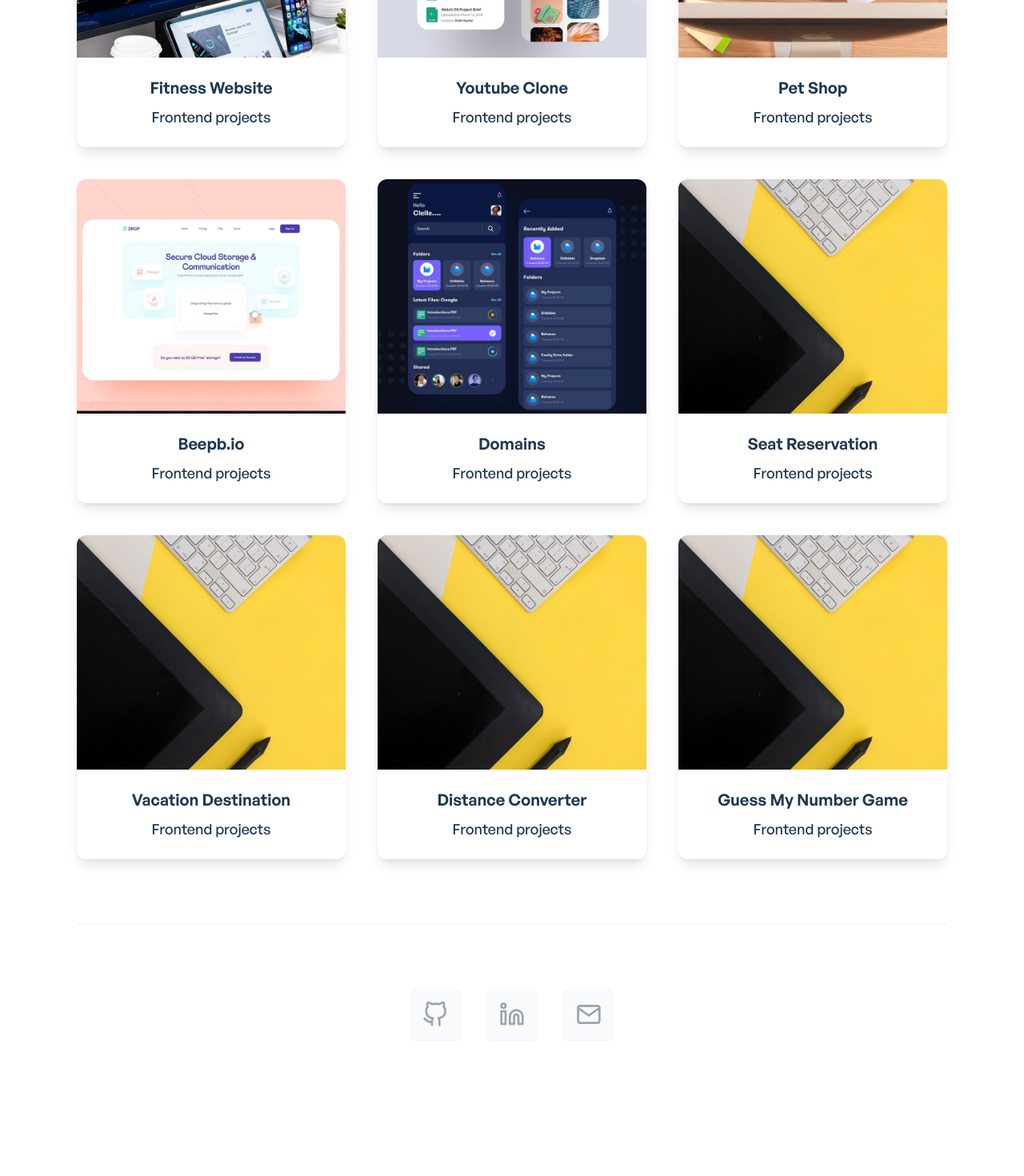
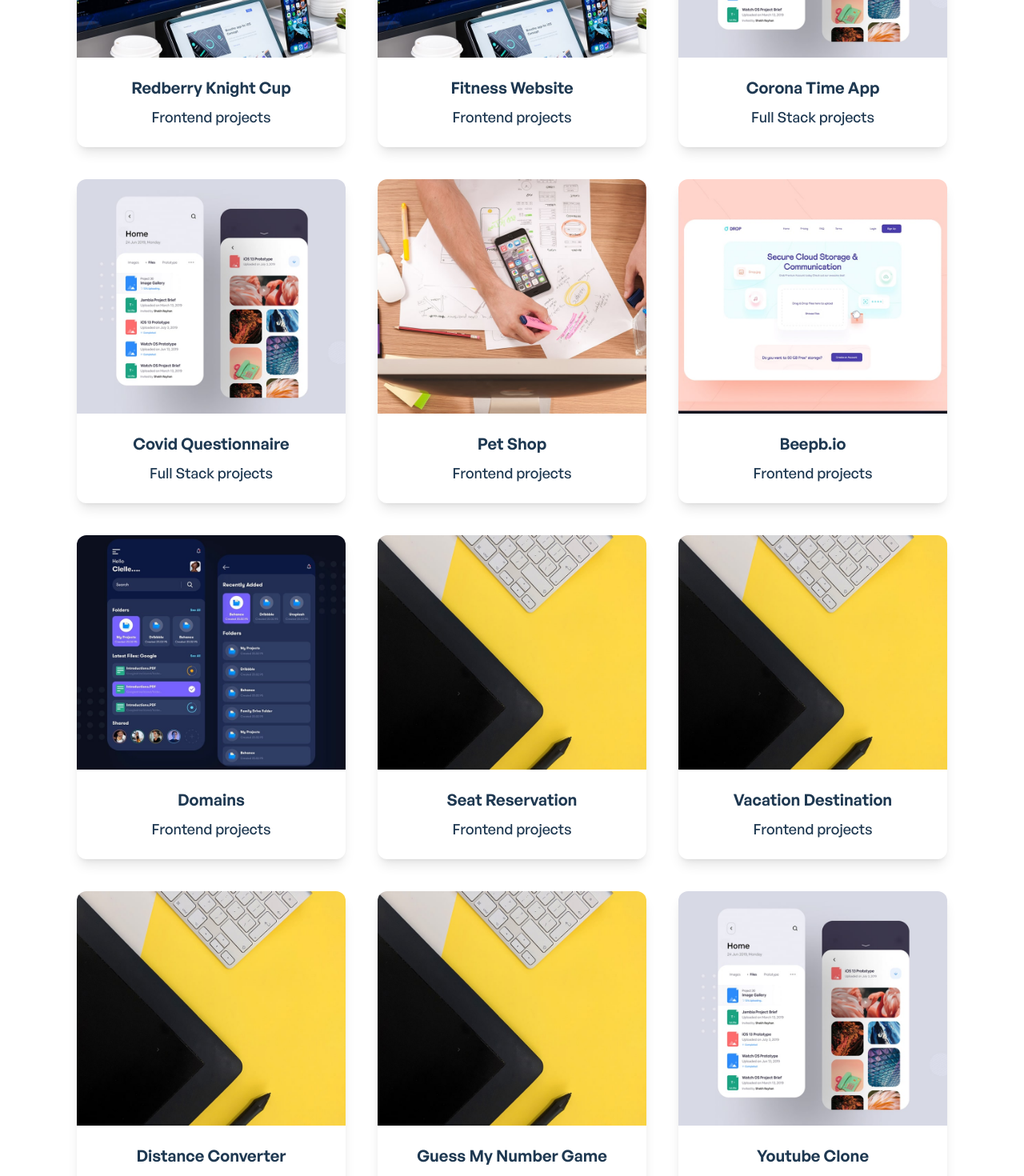
Before and after one commit to tikoot/personal-portfolio, a Vue app: page /projects in a window 1280 px wide. Shown: the part 560-2030 px from the top of the page at 80% size. Before the commit the page ends 1972 px from the top, so only its background shows below. Built offline with nearby package versions, Linux system fonts and the light colour scheme; what vue-backtotop would draw is missing.

Commit message:
add new project

```diff
--- a/src/data/projects.js
+++ b/src/data/projects.js
@@ -1,67 +1,88 @@
 const projects = [
 	{
 		id: 1,
+		title: 'Redberry Knight Cup',
+		category: 'Frontend projects',
+		img: require('@/assets/images/web-project-2.jpg'),
+		url: 'https://fanciful-figolla-634fc0.netlify.app/'
+	},
+	{
+		id: 2,
 		title: 'Fitness Website',
 		category: 'Frontend projects',
 		img: require('@/assets/images/web-project-2.jpg'),
 		url: 'https://tikoot.github.io/fitness-website/'
 	},
 	{
-		id: 2,
-		title: 'Youtube Clone',
-		category: 'Frontend projects',
+		id: 3,
+		title: 'Corona Time App',
+		category: 'Full Stack projects',
 		img: require('@/assets/images/mobile-project-2.jpg'),
-		url: 'https://tikoot.github.io/Youtube-clone/'
+		url: 'http://phpstack-984025-3450489.cloudwaysapps.com/'
 	},
 	{
-		id: 3,
+		id: 4,
+		title: 'Covid Questionnaire',
+		category: 'Full Stack projects',
+		img: require('@/assets/images/mobile-project-2.jpg'),
+		url: 'https://main--chipper-salmiakki-b0eace.netlify.app/'
+	},
+	{
+		id: 5,
 		title: 'Pet Shop',
 		category: 'Frontend projects',
 		img: require('@/assets/images/ui-project-1.jpg'),
 		url: 'https://tikoot.github.io/PetShop/'
 	},
 	{
-		id: 4,
+		id: 6,
 		title: 'Beepb.io',
 		category: 'Frontend projects',
 		img: require('@/assets/images/ui-project-2.jpg'),
 		url:'https://tikoot.github.io/Figma/'
 	},
 	{
-		id: 5,
+		id: 7,
 		title: 'Domains',
 		category: 'Frontend projects',
 		img: require('@/assets/images/mobile-project-1.jpg'),
 		url: 'https://tikoot.github.io/Domains/'
 	},
 	{
-		id: 6,
+		id: 8,
 		title: 'Seat Reservation',
 		category: 'Frontend projects',
 		img: require('@/assets/images/web-project-1.jpg'),
 		url: 'https://tikoot.github.io/Seat-Reservation-Project/'
 	},
 	{
-		id: 7,
+		id: 9,
 		title: 'Vacation Destination',
 		category: 'Frontend projects',
 		img: require('@/assets/images/web-project-1.jpg'),
 		url: 'https://tikoot.github.io/Vacaton-Destination/'
 	},
 	{
-		id: 8,
+		id: 10,
 		title: 'Distance Converter',
 		category: 'Frontend projects',
 		img: require('@/assets/images/web-project-1.jpg'),
 		url: 'https://tikoot.github.io/distance-converter/'
 	},
 	{
-		id: 9,
+		id: 11,
 		title: 'Guess My Number Game',
 		category: 'Frontend projects',
 		img: require('@/assets/images/web-project-1.jpg'),
 		url: 'https://tikoot.github.io/guess-my-number-game/'
 	},
+	{
+		id: 12,
+		title: 'Youtube Clone',
+		category: 'Frontend projects',
+		img: require('@/assets/images/mobile-project-2.jpg'),
+		url: 'https://tikoot.github.io/Youtube-clone/'
+	},
 ];
 
 export default projects;
```
